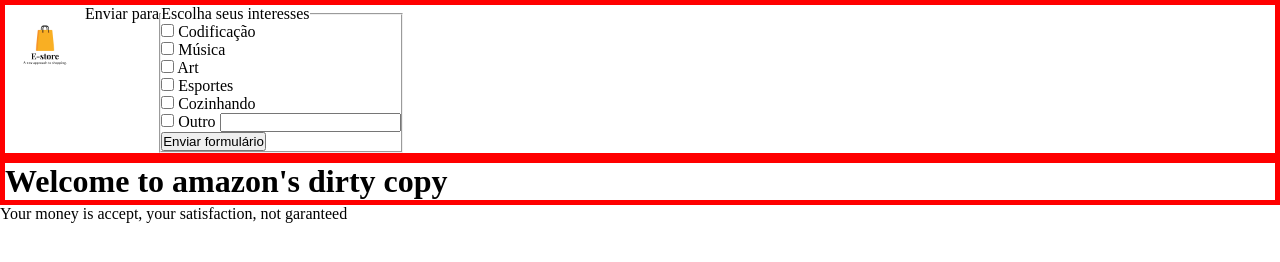
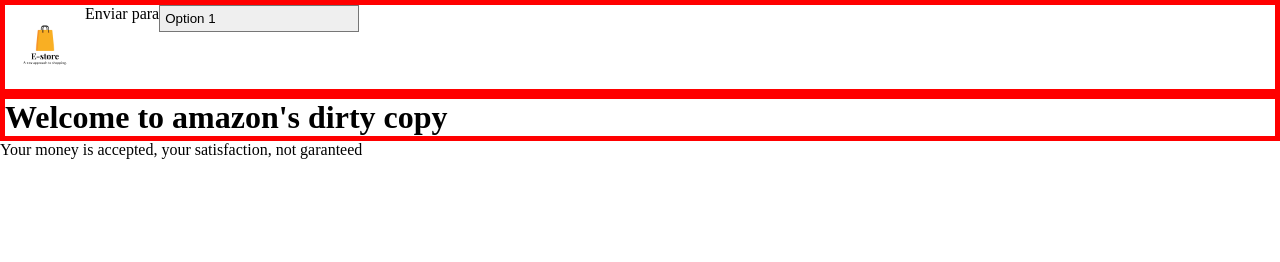
Before and after one commit to WrongProvider/broken_ecommerce, a plain HTML site: page index.html in a window 1280 px wide. Drawn offline with Linux system fonts and the light colour scheme.

Commit message:
add a custom dropdown

```diff
--- a/index.html
+++ b/index.html
@@ -20,48 +20,30 @@
         <a href="http://127.0.0.1:5500/ECOMMERCE_BROKEN/"><img id="logo" src="./resources/logo.png"></a>
         <div>Enviar para</div>
         <div id="searchBox">
-          <form>
-            <fieldset >
-              <legend>Escolha seus interesses</legend>
-              <div>
-                <input
-                  type="checkbox"
-                  id="codificação"
-                  name="interesse"
-                  value="codificação" />
-                <label for="coding"> Codificação </label>
+          <div class="custom-dropdown">
+            <select id="original-select">
+              <option value="option1">Option 1</option>
+              <option value="option2">Option 2</option>
+              <option value="option3">Option 3</option>
+              <!-- Add more options as needed -->
+            </select>
+
+            <!-- Hidden options container -->
+            <div class="options-container" id="options-container">
+              <div class="options">
+                <option value="option1">Option 1</option>
+                <option value="option2">Option 2</option>
+                <option value="option3">Option 3</option>
+                <!-- Add more options as needed -->
               </div>
-              <div>
-                <input type="checkbox" id="música" name="interesse" value="música" />
-                <label for="music"> Música </label>
-              </div>
-              <div>
-                <input type="checkbox" id="arte" name="interesse" value="arte" />
-                <label for="art"> Art </label>
-              </div>
-              <div>
-                <input type="checkbox" id="sports" name="interesse" value="esportes" />
-                <label for="sports"> Esportes </label>
-              </div>
-              <div>
-                <input type="checkbox" id="cozinhar" name="interesse" value="cozinhar" />
-                <label for="cooking"> Cozinhando </label>
-              </div>
-              <div>
-                <input type="checkbox" id="outro" name="interesse" value="outro" />
-                <label for="other"> Outro </label>
-                <input type="text" id="otherValue" name="outro" />
-              </div>
-              <div>
-                <button type="submit">Enviar formulário</button>
-              </div>
-            </fieldset>
-          </form>
+            </div>
+          </div>
+
         </div>
 
     </div>
     <h1>Welcome to amazon's dirty copy</h1>
-    <p>Your money is accept, your satisfaction, not garanteed</p>
+    <p>Your money is accepted, your satisfaction, not garanteed</p>
 
     <script src="" async defer></script>
   </body>
```
